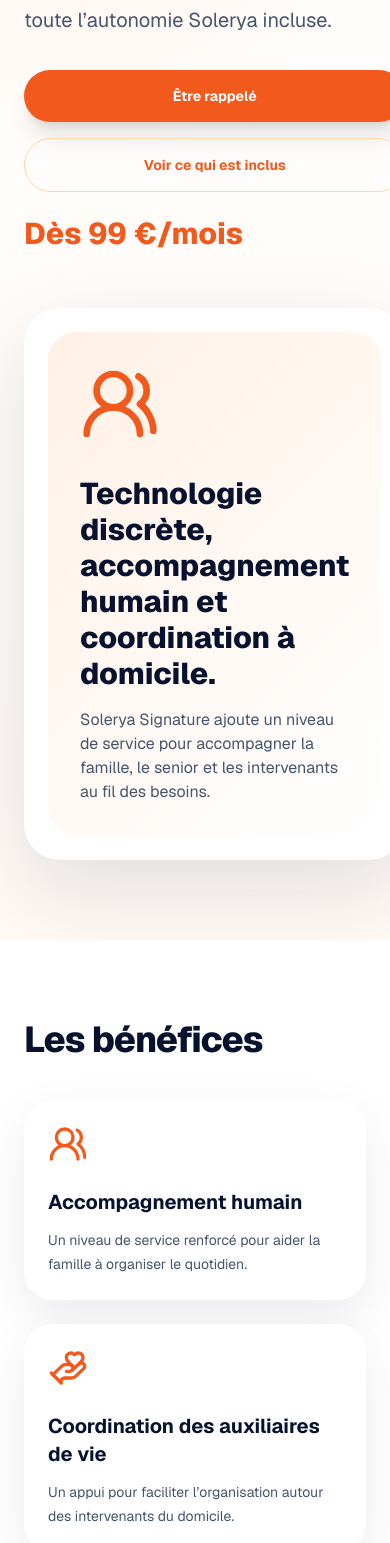
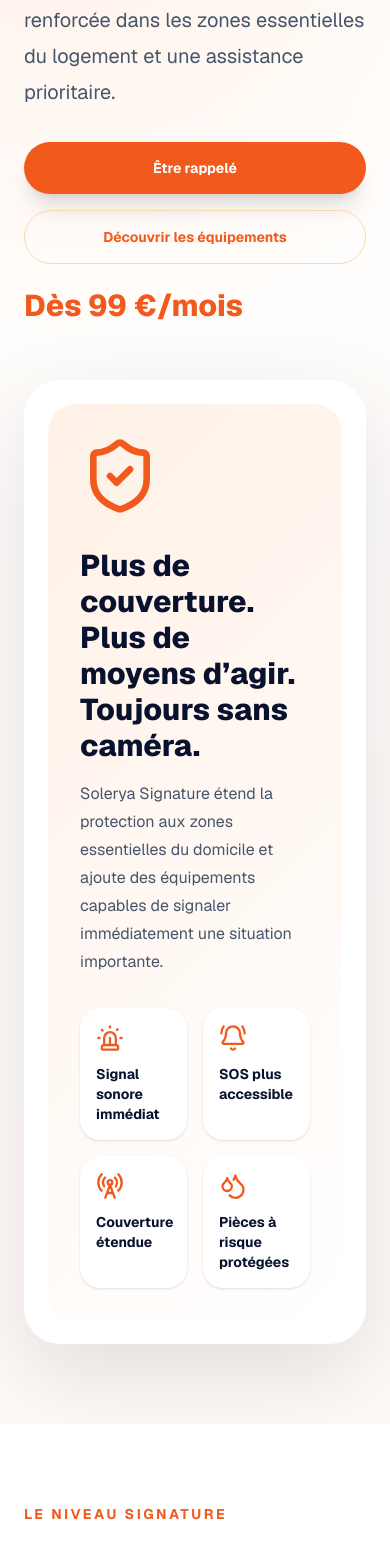
Before and after one commit to julien7paris/solerya, a Next.js app: page /packs/signature in a window 390 px wide. Shown: the part 432-1975 px from the top of the page. Built offline with nearby package versions, Linux system fonts and the light colour scheme.

Commit message:
Refonte premium du footer avec logo transparent

```diff
--- a/app/familles/page.tsx
+++ b/app/familles/page.tsx
@@ -17,6 +17,25 @@ import {
   ShieldCheck,
   Sofa,
 } from "lucide-react";
+
+const packStyles = {
+  serenite: {
+    color: "#0B8A4A",
+    soft: "#EAF8F0",
+  },
+  confort: {
+    color: "#0967D2",
+    soft: "#EAF4FF",
+  },
+  autonomie: {
+    color: "#8E44CC",
+    soft: "#F5ECFF",
+  },
+  signature: {
+    color: "#F25A1D",
+    soft: "#FFF1E6",
+  },
+};
 
 const rooms = [
   {
@@ -51,6 +70,8 @@ const rooms = [
     pack: "Solerya Autonomie",
     price: "79",
     href: "/packs/autonomie",
+    packColor: packStyles.autonomie.color,
+    packSoft: packStyles.autonomie.soft,
   },
   {
     id: "salle-bain",
@@ -84,6 +105,8 @@ const rooms = [
     pack: "Solerya Confort",
     price: "59",
     href: "/packs/confort",
+    packColor: packStyles.confort.color,
+    packSoft: packStyles.confort.soft,
   },
   {
     id: "salon",
@@ -117,6 +140,8 @@ const rooms = [
     pack: "Solerya Autonomie",
     price: "79",
     href: "/packs/autonomie",
+    packColor: packStyles.autonomie.color,
+    packSoft: packStyles.autonomie.soft,
   },
   {
     id: "cuisine",
@@ -150,6 +175,8 @@ const rooms = [
     pack: "Solerya Confort",
     price: "59",
     href: "/packs/confort",
+    packColor: packStyles.confort.color,
+    packSoft: packStyles.confort.soft,
   },
   {
     id: "entree",
@@ -183,6 +210,8 @@ const rooms = [
     pack: "Solerya Sérénité",
     price: "39",
     href: "/packs/serenite",
+    packColor: packStyles.serenite.color,
+    packSoft: packStyles.serenite.soft,
   },
   {
     id: "couloir",
@@ -216,6 +245,8 @@ const rooms = [
     pack: "Solerya Confort",
     price: "59",
     href: "/packs/confort",
+    packColor: packStyles.confort.color,
+    packSoft: packStyles.confort.soft,
   },
 ];
 
@@ -451,8 +482,8 @@ export default function FamillesPage() {
                 <div
                   className="flex h-14 w-14 shrink-0 items-center justify-center rounded-full"
                   style={{
-                    backgroundColor: activeRoom.soft,
-                    color: activeRoom.color,
+                    backgroundColor: activeRoom.packSoft,
+                    color: activeRoom.packColor,
                   }}
                 >
                   <CalendarClock className="h-7 w-7" />
@@ -461,7 +492,7 @@ export default function FamillesPage() {
                 <div className="min-w-0 flex-1">
                   <p
                     className="text-xl font-extrabold"
-                    style={{ color: activeRoom.color }}
+                    style={{ color: activeRoom.packColor }}
                   >
                     {activeRoom.pack}
                   </p>
@@ -481,7 +512,7 @@ export default function FamillesPage() {
               <Link
                 href={activeRoom.href}
                 className="mt-5 flex items-center justify-center gap-2 rounded-full px-5 py-3 text-sm font-extrabold text-white transition hover:-translate-y-0.5"
-                style={{ backgroundColor: activeRoom.color }}
+                style={{ backgroundColor: activeRoom.packColor }}
               >
                 Découvrir ce pack
                 <ArrowRight className="h-4 w-4" />
--- a/app/packs/signature/page.tsx
+++ b/app/packs/signature/page.tsx
@@ -7,86 +7,122 @@ import {
   HeartHandshake,
   Lock,
   PhoneCall,
-  UsersRound,
   Headphones,
   Wrench,
-  ClipboardCheck,
   Sparkles,
-  HandHeart,
+  Siren,
+  BellRing,
+  RadioTower,
+  Droplets,
+  CircleAlert,
+  HousePlug,
 } from "lucide-react";
 
 const benefits = [
   {
-    icon: UsersRound,
-    title: "Accompagnement humain",
-    text: "Un niveau de service renforcé pour aider la famille à organiser le quotidien.",
+    icon: Home,
+    title: "Tout le logement mieux protégé",
+    text: "La couverture Solerya est renforcée dans les pièces et les zones essentielles du domicile.",
   },
   {
-    icon: HandHeart,
-    title: "Coordination des auxiliaires de vie",
-    text: "Un appui pour faciliter l’organisation autour des intervenants du domicile.",
+    icon: Siren,
+    title: "Une sirène pour réagir immédiatement",
+    text: "Un signal sonore puissant peut se déclencher dans le logement lorsqu’une situation importante nécessite l’attention du senior.",
   },
   {
-    icon: ClipboardCheck,
-    title: "Coordination des soins infirmiers",
-    text: "Une aide à la coordination des soins à domicile selon les besoins de la personne.",
+    icon: BellRing,
+    title: "Plus de moyens d’appeler à l’aide",
+    text: "Un bouton SOS supplémentaire est installé dans une zone essentielle pour rester facilement accessible.",
   },
   {
     icon: Headphones,
-    title: "Assistance prioritaire",
-    text: "Un suivi personnalisé pour maintenir la solution dans la durée.",
+    title: "Une assistance prioritaire",
+    text: "La famille bénéficie d’un accompagnement renforcé pour l’installation, l’usage et l’évolution de la solution.",
   },
 ];
 
 const equipments = [
   {
     icon: ShieldCheck,
-    title: "Toute l’autonomie incluse",
-    text: "Signature reprend toute la protection Autonomie, avec présence sans caméra et vision rassurante du quotidien.",
+    title: "Tout le pack Autonomie",
+    text: "Signature reprend toute la protection Autonomie : sécurité du domicile, confort, présence sans caméra et repérage discret des changements importants.",
   },
   {
-    icon: Home,
-    title: "Protection adaptée à l’ensemble du logement",
-    text: "L’installation est pensée pour couvrir les pièces essentielles selon la configuration du domicile.",
+    icon: Siren,
+    title: "Sirène intérieure connectée",
+    text: "Elle complète les notifications envoyées aux proches par un signal sonore immédiat dans le logement.",
   },
   {
-    icon: ClipboardCheck,
-    title: "Coordination à domicile",
-    text: "Un accompagnement pour organiser les soins infirmiers et les auxiliaires de vie.",
+    icon: BellRing,
+    title: "Bouton SOS supplémentaire",
+    text: "Un second point d’appel est installé dans une zone essentielle, comme la chambre ou la salle de bain.",
+  },
+  {
+    icon: RadioTower,
+    title: "Couverture de présence renforcée",
+    text: "Un capteur supplémentaire étend la compréhension de l’activité aux zones importantes du domicile, toujours sans caméra.",
+  },
+  {
+    icon: Droplets,
+    title: "Protection renforcée contre les fuites",
+    text: "Des détecteurs supplémentaires protègent plusieurs pièces à risque, comme la cuisine et la salle de bain.",
   },
   {
     icon: Wrench,
     title: "Suivi personnalisé et assistance prioritaire",
-    text: "Un niveau de service premium pour l’installation, l’usage et l’évolution des besoins.",
+    text: "L’installation est suivie dans la durée pour maintenir une solution fiable et l’adapter lorsque les besoins évoluent.",
   },
 ];
 
 const steps = [
-  "Nous réalisons un diagnostic complet du logement et des besoins.",
-  "Nous déployons toute la protection Autonomie avec une couverture renforcée.",
-  "Nous coordonnons les intervenants à domicile selon le cadre défini avec la famille.",
-  "Nous assurons un suivi personnalisé pour faire évoluer la solution dans le temps.",
+  {
+    icon: Home,
+    title: "Le logement est étudié",
+    text: "Nous identifions les pièces essentielles et les zones qui méritent une protection renforcée.",
+  },
+  {
+    icon: HousePlug,
+    title: "La protection est étendue",
+    text: "Toute la solution Autonomie est complétée par les équipements Signature adaptés au domicile.",
+  },
+  {
+    icon: CircleAlert,
+    title: "Le logement peut réagir",
+    text: "La sirène et les boutons SOS renforcent la capacité à signaler rapidement une situation importante.",
+  },
+  {
+    icon: Headphones,
+    title: "La solution reste accompagnée",
+    text: "La famille bénéficie d’un suivi personnalisé et d’une assistance prioritaire dans la durée.",
+  },
 ];
 
 const faq = [
   {
     q: "À qui s’adresse le pack Signature ?",
-    a: "Aux familles qui veulent une solution complète avec technologie, accompagnement humain et coordination à domicile.",
+    a: "Aux familles qui souhaitent la protection Solerya la plus complète, avec une couverture renforcée du logement, davantage de moyens d’appel et une assistance prioritaire.",
   },
   {
-    q: "Les soins infirmiers sont-ils inclus dans le prix ?",
-    a: "Le pack prévoit la coordination ou la mise en relation selon le cadre choisi. Les prestations de soins restent à préciser dans l’offre commerciale.",
+    q: "Le pack Signature inclut-il tout le pack Autonomie ?",
+    a: "Oui. Signature reprend l’ensemble du pack Autonomie et ajoute des équipements pour étendre la protection aux zones essentielles du domicile.",
   },
   {
-    q: "Les auxiliaires de vie sont-ils fournis par Solerya ?",
-    a: "Solerya peut coordonner ou faciliter l’organisation avec les intervenants. La page contrat devra préciser ce qui est inclus ou facturé séparément.",
+    q: "À quoi sert la sirène intérieure ?",
+    a: "Elle complète l’information envoyée à la famille par un signal sonore dans le logement. Elle peut attirer l’attention du senior lorsqu’une situation importante est détectée.",
   },
   {
-    q: "Le pack Signature inclut-il Autonomie ?",
-    a: "Oui. Signature inclut tout le pack Autonomie avec un niveau de service supérieur.",
+    q: "Pourquoi ajouter un second bouton SOS ?",
+    a: "Pour qu’un moyen d’appel reste facilement accessible dans une autre zone essentielle, par exemple la chambre ou la salle de bain.",
+  },
+  {
+    q: "Le pack Signature utilise-t-il des caméras ?",
+    a: "Non. Le cœur de la solution repose sur des capteurs discrets qui permettent de mieux comprendre l’activité du domicile sans filmer la personne.",
+  },
+  {
+    q: "Que signifie assistance prioritaire ?",
+    a: "La famille bénéficie d’un niveau de suivi renforcé pour l’installation, l’utilisation de la solution et l’évolution des besoins.",
   },
 ];
-
 
 export default function SignaturePage() {
   return (
@@ -96,7 +132,7 @@ export default function SignaturePage() {
           <div>
             <div className="mb-6 inline-flex items-center gap-2 rounded-full bg-orange-50 px-4 py-2 text-sm font-semibold text-orange-700">
               <Sparkles className="h-4 w-4" />
-              Pack premium complet
+              La protection Solerya la plus complète
             </div>
 
             <h1 className="max-w-2xl text-5xl font-extrabold leading-[1.05] tracking-[-0.04em] md:text-7xl">
@@ -104,7 +140,9 @@ export default function SignaturePage() {
             </h1>
 
             <p className="mt-6 max-w-xl text-xl leading-9 text-slate-600">
-              La solution la plus complète pour rester chez soi, entouré et accompagné, avec toute l’autonomie Solerya incluse.
+              Toute l’intelligence du pack Autonomie, avec une protection
+              renforcée dans les zones essentielles du logement et une
+              assistance prioritaire.
             </p>
 
             <div className="mt-8 flex flex-col gap-4 sm:flex-row">
@@ -119,35 +157,111 @@ export default function SignaturePage() {
               <Link
                 href="#equipements"
                 className="rounded-full border px-8 py-4 text-center text-sm font-bold transition hover:bg-white"
-                style={{ borderColor: "#FED7AA", color: "#F25A1D" }}
+                style={{
+                  borderColor: "#FED7AA",
+                  color: "#F25A1D",
+                }}
               >
-                Voir ce qui est inclus
+                Découvrir les équipements
               </Link>
             </div>
 
-            <p className="mt-6 text-3xl font-extrabold" style={{ color: "#F25A1D" }}>
+            <p
+              className="mt-6 text-3xl font-extrabold"
+              style={{ color: "#F25A1D" }}
+            >
               Dès 99 €/mois
             </p>
           </div>
 
           <div className="rounded-[36px] bg-white p-6 shadow-[0_30px_90px_rgba(8,18,46,0.12)]">
-            <div className="rounded-[28px] p-8" style={{ background: "linear-gradient(135deg, #FFF1E6, #ffffff)" }}>
-              <UsersRound className="h-20 w-20" style={{ color: "#F25A1D" }} />
+            <div
+              className="rounded-[28px] p-8"
+              style={{
+                background:
+                  "linear-gradient(135deg, #FFF1E6, #ffffff)",
+              }}
+            >
+              <ShieldCheck
+                className="h-20 w-20"
+                style={{ color: "#F25A1D" }}
+              />
+
               <h2 className="mt-8 text-3xl font-extrabold">
-                Technologie discrète, accompagnement humain et coordination à domicile.
+                Plus de couverture. Plus de moyens d’agir. Toujours sans caméra.
               </h2>
-              <p className="mt-4 text-slate-600">
-                Solerya Signature ajoute un niveau de service pour accompagner la famille, le senior et les intervenants au fil des besoins.
+
+              <p className="mt-4 leading-7 text-slate-600">
+                Solerya Signature étend la protection aux zones essentielles du
+                domicile et ajoute des équipements capables de signaler
+                immédiatement une situation importante.
               </p>
+
+              <div className="mt-8 grid grid-cols-2 gap-4">
+                <div className="rounded-[20px] bg-white p-4 shadow-sm">
+                  <Siren
+                    className="h-7 w-7"
+                    style={{ color: "#F25A1D" }}
+                  />
+                  <p className="mt-3 text-sm font-bold">
+                    Signal sonore immédiat
+                  </p>
+                </div>
+
+                <div className="rounded-[20px] bg-white p-4 shadow-sm">
+                  <BellRing
+                    className="h-7 w-7"
+                    style={{ color: "#F25A1D" }}
+                  />
+                  <p className="mt-3 text-sm font-bold">
+                    SOS plus accessible
+                  </p>
+                </div>
+
+                <div className="rounded-[20px] bg-white p-4 shadow-sm">
+                  <RadioTower
+                    className="h-7 w-7"
+                    style={{ color: "#F25A1D" }}
+                  />
+                  <p className="mt-3 text-sm font-bold">
+                    Couverture étendue
+                  </p>
+                </div>
+
+                <div className="rounded-[20px] bg-white p-4 shadow-sm">
+                  <Droplets
+                    className="h-7 w-7"
+                    style={{ color: "#F25A1D" }}
+                  />
+                  <p className="mt-3 text-sm font-bold">
+                    Pièces à risque protégées
+                  </p>
+                </div>
+              </div>
             </div>
           </div>
         </div>
       </section>
 
       <section className="mx-auto max-w-7xl px-6 py-20 lg:px-8">
-        <h2 className="text-4xl font-extrabold tracking-tight">
-          Les bénéfices
-        </h2>
+        <div className="max-w-2xl">
+          <p
+            className="text-sm font-bold uppercase tracking-[0.18em]"
+            style={{ color: "#F25A1D" }}
+          >
+            Le niveau Signature
+          </p>
+
+          <h2 className="mt-4 text-4xl font-extrabold tracking-tight">
+            Quand toute la maison mérite plus d’attention
+          </h2>
+
+          <p className="mt-5 text-lg leading-8 text-slate-600">
+            Signature ne se contente pas d’ajouter des équipements. Le pack
+            étend la protection aux zones essentielles et renforce la capacité
+            du logement à réagir lorsqu’une situation importante survient.
+          </p>
+        </div>
 
         <div className="mt-10 grid gap-6 md:grid-cols-4">
           {benefits.map((item) => {
@@ -158,8 +272,15 @@ export default function SignaturePage() {
                 key={item.title}
                 className="rounded-[28px] bg-white p-6 shadow-[0_18px_50px_rgba(8,18,46,0.08)] transition hover:-translate-y-1"
               >
-                <Icon className="h-10 w-10" style={{ color: "#F25A1D" }} />
-                <h3 className="mt-6 text-xl font-bold">{item.title}</h3>
+                <Icon
+                  className="h-10 w-10"
+                  style={{ color: "#F25A1D" }}
+                />
+
+                <h3 className="mt-6 text-xl font-bold">
+                  {item.title}
+                </h3>
+
                 <p className="mt-3 text-sm leading-6 text-slate-600">
                   {item.text}
                 </p>
@@ -175,24 +296,48 @@ export default function SignaturePage() {
         style={{ backgroundColor: "#FFFAF5" }}
       >
         <div className="mx-auto max-w-7xl">
-          <h2 className="text-4xl font-extrabold tracking-tight">
-            Ce qui est inclus
-          </h2>
+          <div className="max-w-3xl">
+            <p
+              className="text-sm font-bold uppercase tracking-[0.18em]"
+              style={{ color: "#F25A1D" }}
+            >
+              Les équipements Signature
+            </p>
 
-          <div className="mt-10 grid gap-6 md:grid-cols-2">
+            <h2 className="mt-4 text-4xl font-extrabold tracking-tight">
+              Une protection renforcée, pièce par pièce
+            </h2>
+
+            <p className="mt-5 text-lg leading-8 text-slate-600">
+              L’installation est adaptée au logement pour renforcer les zones
+              qui comptent le plus, tout en conservant une technologie discrète
+              et sans caméra.
+            </p>
+          </div>
+
+          <div className="mt-10 grid gap-6 md:grid-cols-2 lg:grid-cols-3">
             {equipments.map((item) => {
               const Icon = item.icon;
 
               return (
                 <div
                   key={item.title}
-                  className="rounded-[32px] bg-white p-8 shadow-[0_18px_50px_rgba(8,18,46,0.06)]"
+                  className="rounded-[32px] bg-white p-8 shadow-[0_18px_50px_rgba(8,18,46,0.06)] transition hover:-translate-y-1 hover:shadow-[0_24px_60px_rgba(8,18,46,0.10)]"
                 >
-                  <Icon className="h-12 w-12" style={{ color: "#F25A1D" }} />
+                  <div className="flex h-14 w-14 items-center justify-center rounded-full bg-orange-50">
+                    <Icon
+                      className="h-7 w-7"
+                      style={{ color: "#F25A1D" }}
+                    />
+                  </div>
+
                   <h3 className="mt-6 text-2xl font-extrabold">
                     {item.title}
                   </h3>
-                  <p className="mt-4 leading-7 text-slate-600">{item.text}</p>
+
+                  <p className="mt-4 leading-7 text-slate-600">
+                    {item.text}
+                  </p>
                 </div>
               );
             })}
@@ -201,19 +346,53 @@ export default function SignaturePage() {
       </section>
 
       <section className="mx-auto max-w-7xl px-6 py-20 lg:px-8">
-        <h2 className="text-4xl font-extrabold tracking-tight">
-          Comment ça fonctionne
-        </h2>
+        <div className="max-w-2xl">
+          <p
+            className="text-sm font-bold uppercase tracking-[0.18em]"
+            style={{ color: "#F25A1D" }}
+          >
+            Simple au quotidien
+          </p>
+
+          <h2 className="mt-4 text-4xl font-extrabold tracking-tight">
+            Comment ça fonctionne
+          </h2>
+        </div>
 
         <div className="mt-10 grid gap-5 md:grid-cols-4">
-          {steps.map((step, index) => (
-            <div key={step} className="rounded-[28px] p-6" style={{ backgroundColor: "#FFF1E6" }}>
-              <div className="flex h-12 w-12 items-center justify-center rounded-full text-lg font-extrabold text-white" style={{ backgroundColor: "#F25A1D" }}>
-                {index + 1}
+          {steps.map((step, index) => {
+            const Icon = step.icon;
+
+            return (
+              <div
+                key={step.title}
+                className="rounded-[28px] p-6"
+                style={{ backgroundColor: "#FFF1E6" }}
+              >
+                <div
+                  className="flex h-12 w-12 items-center justify-center rounded-full text-white"
+                  style={{ backgroundColor: "#F25A1D" }}
+                >
+                  <Icon className="h-6 w-6" />
+                </div>
+
+                <p
+                  className="mt-5 text-sm font-bold"
+                  style={{ color: "#F25A1D" }}
+                >
+                  Étape {index + 1}
+                </p>
+
+                <h3 className="mt-2 text-xl font-extrabold">
+                  {step.title}
+                </h3>
+
+                <p className="mt-3 text-sm leading-6 text-slate-600">
+                  {step.text}
+                </p>
               </div>
-              <p className="mt-6 font-semibold leading-7">{step}</p>
-            </div>
-          ))}
+            );
+          })}
         </div>
       </section>
 
@@ -221,16 +400,26 @@ export default function SignaturePage() {
         <div className="mx-auto grid max-w-7xl gap-10 md:grid-cols-3">
           <div>
             <HeartHandshake className="h-12 w-12 text-[#F58220]" />
+
             <h2 className="mt-6 text-4xl font-extrabold">
-              Pourquoi Solerya ?
+              Pourquoi choisir Signature ?
             </h2>
           </div>
 
           <div className="space-y-5 md:col-span-2">
-            {["Une solution pensée pour les seniors et leurs proches.","Des équipements utiles, simples et non intrusifs.","Un accompagnement humain pour choisir le bon niveau de protection.","Une offre évolutive selon les besoins du domicile et de la famille."].map((item) => (
+            {[
+              "Toute l’intelligence et les équipements du pack Autonomie.",
+              "Une couverture renforcée des zones essentielles du domicile.",
+              "Des moyens d’action supplémentaires avec la sirène et un second bouton SOS.",
+              "Une solution toujours discrète, sans caméra dans le cœur de l’offre.",
+              "Un suivi personnalisé et une assistance prioritaire dans la durée.",
+            ].map((item) => (
               <div key={item} className="flex gap-4">
                 <Check className="mt-1 h-5 w-5 shrink-0 text-[#F58220]" />
-                <p className="text-lg leading-8 text-white/85">{item}</p>
+
+                <p className="text-lg leading-8 text-white/85">
+                  {item}
+                </p>
               </div>
             ))}
           </div>
@@ -251,22 +440,35 @@ export default function SignaturePage() {
               <summary className="cursor-pointer list-none text-lg font-bold">
                 {item.q}
               </summary>
-              <p className="mt-4 leading-7 text-slate-600">{item.a}</p>
+
+              <p className="mt-4 leading-7 text-slate-600">
+                {item.a}
+              </p>
             </details>
           ))}
         </div>
       </section>
 
       <section id="cta" className="px-6 pb-24 lg:px-8">
-        <div className="mx-auto max-w-6xl rounded-[40px] p-10 text-white shadow-[0_30px_90px_rgba(8,18,46,0.22)] md:p-14" style={{ background: "linear-gradient(135deg, #F25A1D, #B53D0D)" }}>
+        <div
+          className="mx-auto max-w-6xl rounded-[40px] p-10 text-white shadow-[0_30px_90px_rgba(8,18,46,0.22)] md:p-14"
+          style={{
+            background:
+              "linear-gradient(135deg, #F25A1D, #B53D0D)",
+          }}
+        >
           <div className="grid gap-10 md:grid-cols-[1.3fr_0.7fr] md:items-center">
             <div>
               <Lock className="h-12 w-12 text-white" />
+
               <h2 className="mt-6 text-4xl font-extrabold tracking-tight md:text-5xl">
-                Offrez l’accompagnement le plus complet.
+                Étendez la protection à toute la maison.
               </h2>
+
               <p className="mt-5 max-w-2xl text-lg leading-8 text-white/85">
-                Solerya Signature associe protection du logement, assistance prioritaire et coordination humaine pour simplifier le maintien à domicile.
+                Solerya Signature associe toute l’intelligence du pack
+                Autonomie à une couverture renforcée du logement, davantage de
+                moyens d’action et une assistance prioritaire.
               </p>
             </div>
 
@@ -274,7 +476,11 @@ export default function SignaturePage() {
               <p className="text-sm font-semibold text-slate-500">
                 Solerya Signature
               </p>
-              <p className="mt-2 text-4xl font-extrabold" style={{ color: "#F25A1D" }}>
+
+              <p
+                className="mt-2 text-4xl font-extrabold"
+                style={{ color: "#F25A1D" }}
+              >
                 99 €/mois
               </p>
 
@@ -287,7 +493,10 @@ export default function SignaturePage() {
               </Link>
 
               <div className="mt-5 flex items-center gap-2 text-sm text-slate-600">
-                <PhoneCall className="h-4 w-4" style={{ color: "#F25A1D" }} />
+                <PhoneCall
+                  className="h-4 w-4"
+                  style={{ color: "#F25A1D" }}
+                />
                 Conseil personnalisé inclus
               </div>
             </div>
--- a/app/page.tsx
+++ b/app/page.tsx
@@ -80,8 +80,8 @@ const packs = [
     price: "Dès 99 €/mois",
     features: [
       "Tout le pack Autonomie",
-      "La coordination des soins et des auxiliaires de vie",
-      "Un interlocuteur pour simplifier le quotidien",
+      "Une protection renforcée dans tout le logement",
+      "Un accompagnement facilitant l’organisation des intervenants à domicile",
       "Un suivi personnalisé et une assistance prioritaire",
     ],
   },
```
